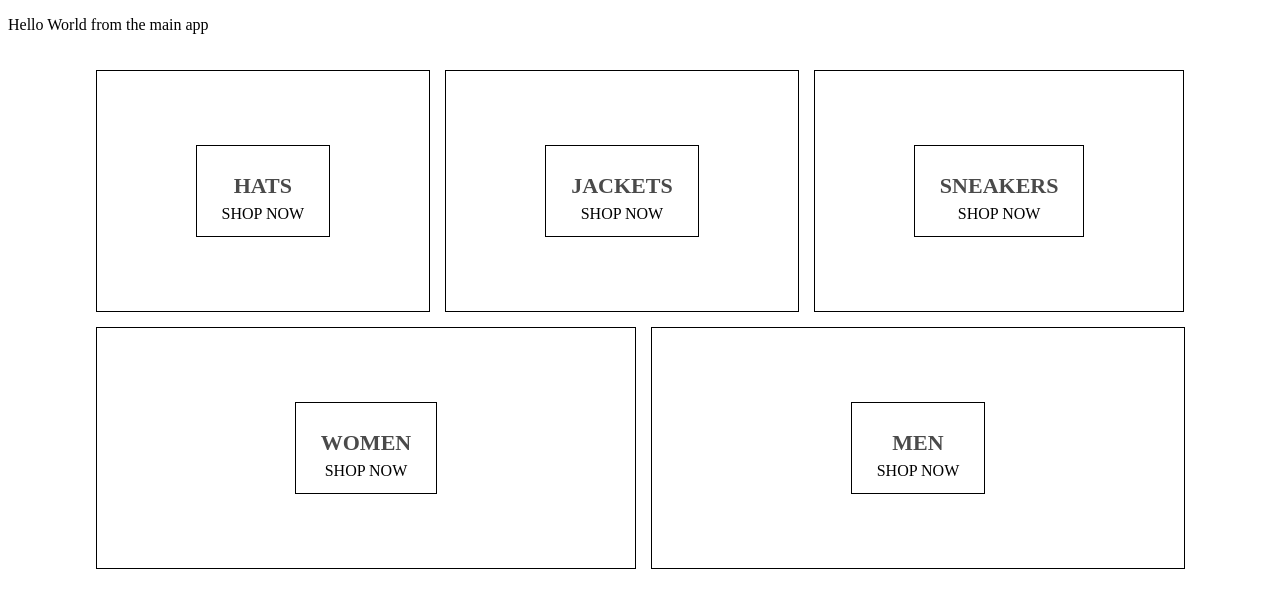
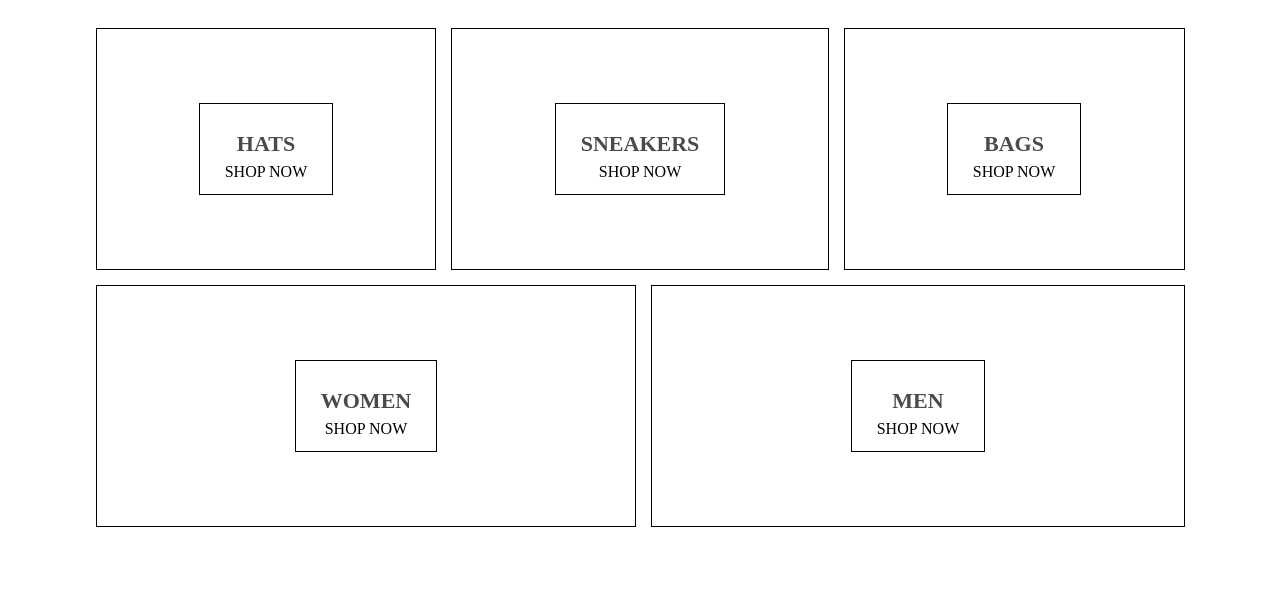
Before and after one commit to mariustoft/crwn-cloth, a React (Create React App) app: page / in a window 1280 px wide. Shown: the top 608 px of the page. Built offline with nearby package versions, Linux system fonts and the light colour scheme.

Commit message:
created components and move scss

```diff
--- a/src/App.js
+++ b/src/App.js
@@ -1,10 +1,9 @@
 import React from "react";
 
-import HomePage from "./components/homepage";
+import HomePage from './pages/homepage/homepage';
 
 const App = () => (
   <div>
-    <p>Hello World from the main app</p>
     <HomePage />
   </div>
 );
--- /dev/null
+++ b/src/components/directory/directory.js
@@ -0,0 +1,9 @@
+import React from "react";
+
+import "./directory.scss";
+
+const Directory = ({ children }) => (
+  <div className="directory-menu">{children}</div>
+);
+
+export default Directory;
--- /dev/null
+++ b/src/components/directory/directory.scss
@@ -0,0 +1,6 @@
+.directory-menu {
+  width: 100%;
+  display: flex;
+  flex-wrap: wrap;
+  justify-content: space-between;
+}
--- a/src/components/homepage.js
+++ /dev/null
@@ -1,42 +0,0 @@
-import React from "react";
-
-import "./homepage.scss";
-
-const HomePage = () => (
-  <div className="homepage">
-    <div className="directory-menu">
-      <div className="menu-item">
-        <div className="content">
-          <h1 className="title">HATS</h1>
-          <span className="subtitle">SHOP NOW</span>
-        </div>
-      </div>
-      <div className="menu-item">
-        <div className="content">
-          <h1 className="title">JACKETS</h1>
-          <span className="subtitle">SHOP NOW</span>
-        </div>
-      </div>
-      <div className="menu-item">
-        <div className="content">
-          <h1 className="title">SNEAKERS</h1>
-          <span className="subtitle">SHOP NOW</span>
-        </div>
-      </div>
-      <div className="menu-item">
-        <div className="content">
-          <h1 className="title">WOMEN</h1>
-          <span className="subtitle">SHOP NOW</span>
-        </div>
-      </div>
-      <div className="menu-item">
-        <div className="content">
-          <h1 className="title">MEN</h1>
-          <span className="subtitle">SHOP NOW</span>
-        </div>
-      </div>
-    </div>
-  </div>
-);
-
-export default HomePage;
--- /dev/null
+++ b/src/components/menu-item/menu-item.js
@@ -0,0 +1,14 @@
+import React from "react";
+
+import "./menu-item.scss";
+
+const MenuItem = ({ title }) => (
+  <div className="menu-item">
+    <div className="content">
+      <h1 className="title">{title}</h1>
+      <span className="subtitle">SHOP NOW</span>
+    </div>
+  </div>
+);
+
+export default MenuItem;
--- a/src/components/homepage.scss
+++ b/src/components/menu-item/menu-item.scss
@@ -1,17 +1,3 @@
-.homepage {
-  display: flex;
-  flex-direction: column;
-  align-items: center;
-  padding: 20px 80px;
-}
-
-.directory-menu {
-  width: 100%;
-  display: flex;
-  flex-wrap: wrap;
-  justify-content: space-between;
-}
-
 .menu-item {
   min-width: 30%;
   height: 240px;
--- /dev/null
+++ b/src/pages/homepage/homepage.js
@@ -0,0 +1,20 @@
+import React from "react";
+
+import MenuItem from "../../components/menu-item/menu-item";
+import Directory from "../../components/directory/directory";
+
+import "./homepage.scss";
+
+const HomePage = () => (
+  <div className="homepage">
+    <Directory>
+      <MenuItem title="HATS" />
+      <MenuItem title="SNEAKERS" />
+      <MenuItem title="BAGS" />
+      <MenuItem title="WOMEN" />
+      <MenuItem title="MEN" />
+    </Directory>
+  </div>
+);
+
+export default HomePage;
--- /dev/null
+++ b/src/pages/homepage/homepage.scss
@@ -0,0 +1,6 @@
+.homepage {
+  display: flex;
+  flex-direction: column;
+  align-items: center;
+  padding: 20px 80px;
+}
```
Also changed, not shown: 1 other file (tests, documents, lock files or other folders).
